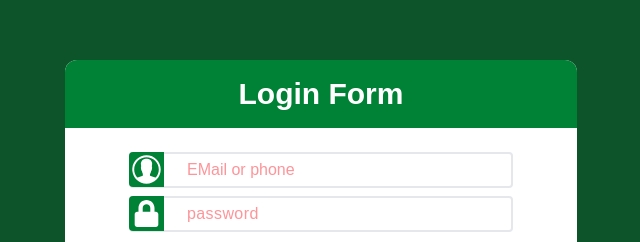
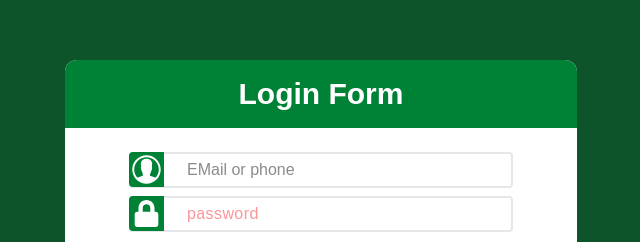
Before and after one commit to ashalearnology/batch-21, a Next.js app: page / in a window 1280 px wide. Shown: the part 180-422 px from the top of the page, without its empty margins (319-959 px from the left). Built offline with nearby package versions, Linux system fonts and the light colour scheme.

Commit message:
color change by ritu

```diff
--- a/src/app/page.tsx
+++ b/src/app/page.tsx
@@ -20,7 +20,7 @@ const page = () => {
             />
             <input
               placeholder="EMail or phone "
-              className="  border-2 p-1 rounded border-gray-200 text-red-500 pl-14 w-sm"
+              className="  border-2 p-1 rounded border-gray-200 text-blue pl-14 w-sm"
             />
           </div>
           <div className="relative">
```
